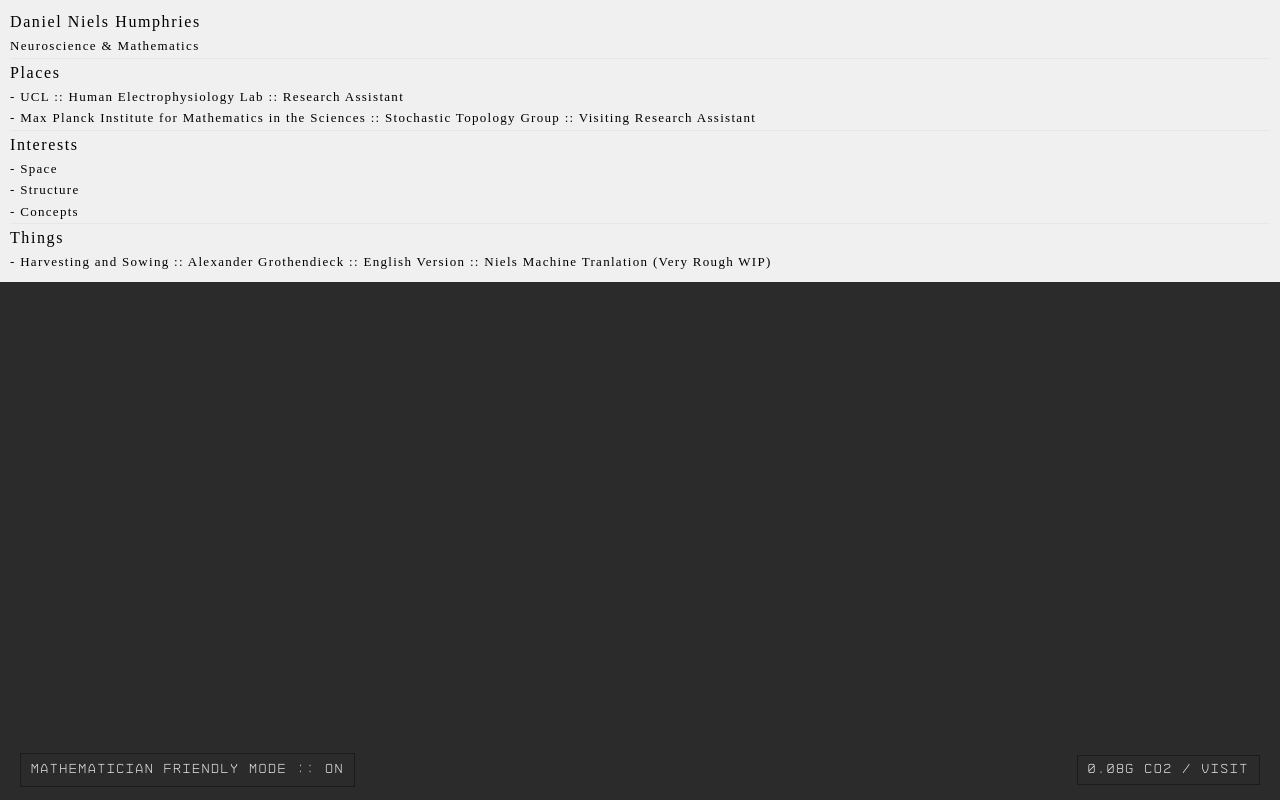
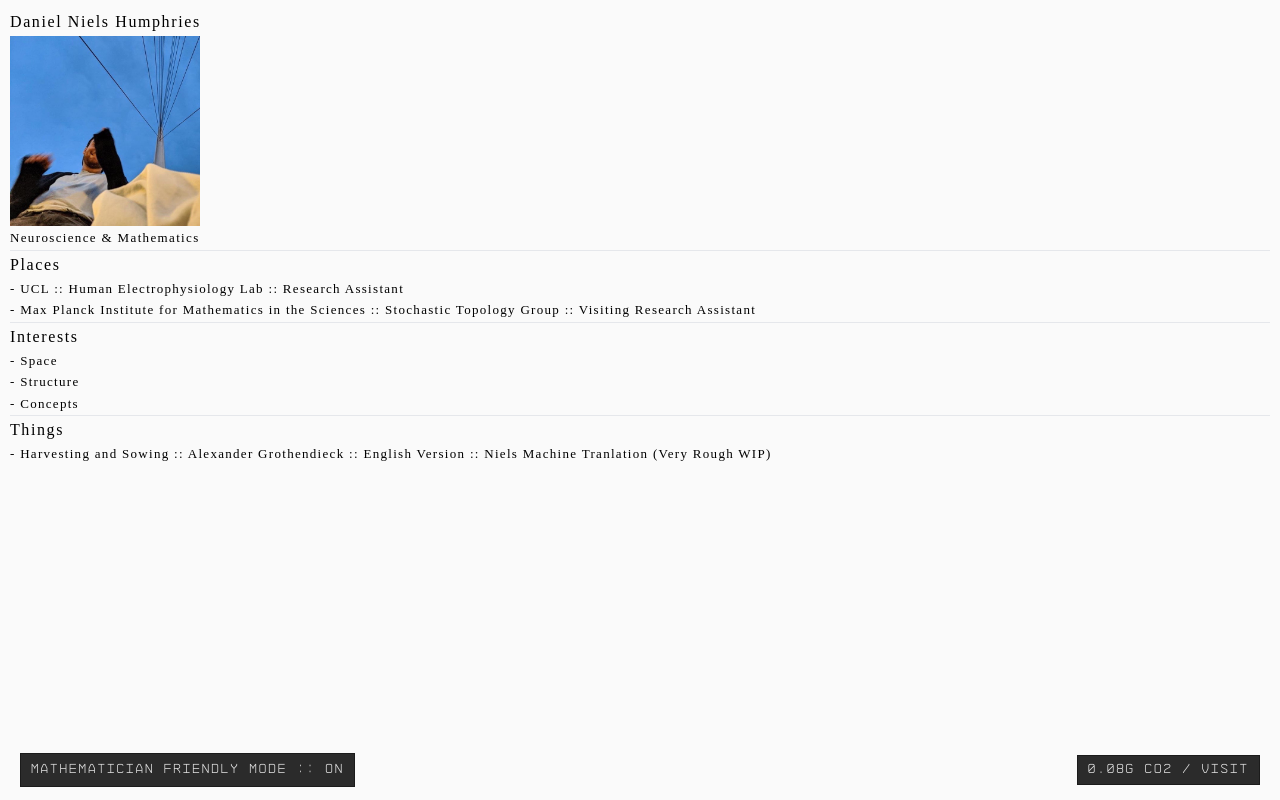
Before and after one commit to aufbau-io/NIELS, a SvelteKit app: page / in a window 1280 px wide. Built offline with nearby package versions, Linux system fonts and the light colour scheme; no server answers; a web font is replaced by a local one.

Commit message:
even more basic style

```diff
--- a/src/routes/+layout.svelte
+++ b/src/routes/+layout.svelte
@@ -64,8 +64,9 @@
 
 
 
-<div class="{ $mathematics ? 'visible' : 'hidden' }" style="position:absolute;width:100%;padding:10px;background:#f0f0f0;font-family:untitled-serif;display:flex;flex-flow:column;gap:2px;">
+<div class="{ $mathematics ? 'visible' : 'hidden' }" style="position:absolute;height:100%;width:100%;padding:10px;background:#fafafa;font-family:serif;display:flex;flex-flow:column;gap:2px;">
 	<h2>Daniel Niels Humphries</h2>
+	<img src="niels.jpg" width=190 />
 	<p style="letter-spacing:1.35px">Neuroscience & Mathematics</p>
 	<hr/>
 	<h3>Places</h3>
@@ -138,6 +139,7 @@
 		position: absolute;
 		bottom: 0;
 		width: 100%;
+		z-index: 11;
 	}
 
 	main {
--- a/src/routes/app.css
+++ b/src/routes/app.css
@@ -2,7 +2,7 @@
 
 :root {
 	--font-body: nb-architekt, sans-serif;
-	--font-header: untitled-serif, serif;
+	--font-header: serif, serif;
 	--column-width: 42rem;
 	--margin: 20px;
 
```
Also changed, not shown: static/niels.jpg (added), static/niels_bw.jpg (added).
